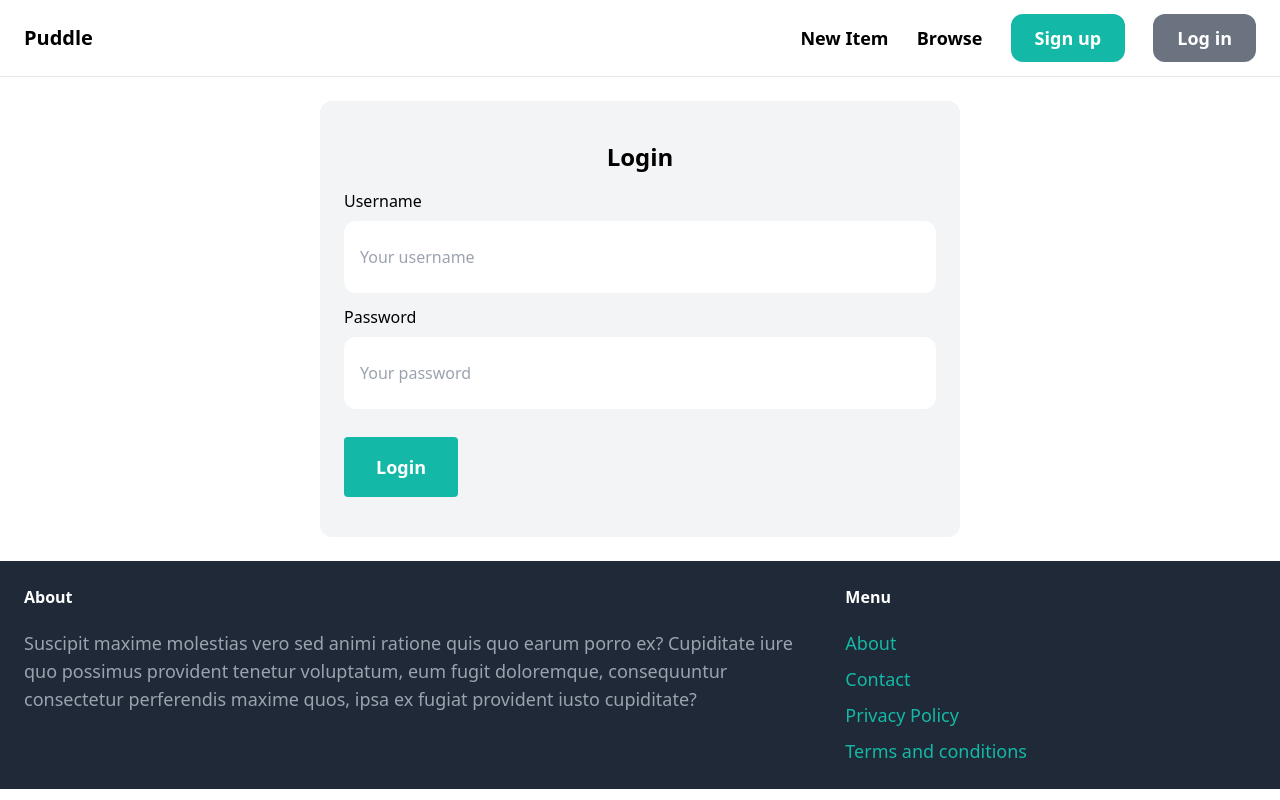
After one commit to Rishi-Mishra0704/puddle, a Django app: page /login/ in a window 1280 px wide. The commit adds this page. Run offline with Django 4.2, Linux system fonts and the light colour scheme; some libraries are stand-ins or nearby versions.

Commit message:
Add login form

```diff
--- a/core/forms.py
+++ b/core/forms.py
@@ -1,5 +1,5 @@
 from django import forms
-from django.contrib.auth.forms import UserCreationForm
+from django.contrib.auth.forms import UserCreationForm, AuthenticationForm
 from django.contrib.auth.models import User
 
 
@@ -27,3 +27,15 @@ class SignUpForm(UserCreationForm):
         widget=forms.PasswordInput(
             attrs={'placeholder': 'Confirm your password', 'class': 'w-full px-4 py-6 rounded-xl'})
     )
+
+
+class LoginForm(AuthenticationForm):
+    username = forms.CharField(
+        widget=forms.TextInput(
+            attrs={'placeholder': 'Your username', 'class': 'w-full px-4 py-6 rounded-xl'})
+    )
+
+    password = forms.CharField(
+        widget=forms.PasswordInput(
+            attrs={'placeholder': 'Your password', 'class': 'w-full px-4 py-6 rounded-xl'})
+    )
--- /dev/null
+++ b/core/templates/core/login.html
@@ -0,0 +1,30 @@
+{% extends "base.html" %}
+
+{% block content %}
+    <div class="w-1/2 my-6 p-6 mx-auto rounded-xl bg-gray-100">
+        <h1 class="text-2xl text-center font-bold my-4">Login</h1>
+
+        <form method="post" action=".">
+            {% csrf_token %}
+
+            <div class="mb-3">
+                <label class="inline-block mb-2">Username</label></br>
+                {{form.username}}
+            </div>
+            <div class="mb-3">
+                <label class="inline-block mb-2">Password</label></br>
+                {{form.password}}
+            </div>
+            {% if form.errors or form.non_field_errors %}
+                <div class="mb-3 p-6 rounded-xl bg-red-100">
+                    {% for field in form %}
+                        {{ field.errors }}
+                    {% endfor %}
+                    {{form.non_field_errors}}
+                </div>
+            {% endif %}
+
+            <button type="submit" class="bg-teal-500 hover:bg-teal-700 text-white font-bold py-4 px-8 text-lg rounded my-4">Login</button>
+        </form>
+    </div>
+{% endblock %}
--- a/core/urls.py
+++ b/core/urls.py
@@ -1,9 +1,11 @@
 from django.urls import path
-
+from django.contrib.auth import views as auth_views
+from .forms import LoginForm
 from . import views
 
 urlpatterns = [
     path("", views.index, name="home"),
     path("contact/", views.contact, name="contact"),
     path("signup/", views.signup, name="signup"),
+    path("login/", auth_views.LoginView.as_view(template_name="core/login.html",authentication_form=LoginForm), name="login"),
 ]
--- a/puddle/settings.py
+++ b/puddle/settings.py
@@ -27,7 +27,9 @@ DEBUG = True
 
 ALLOWED_HOSTS = []
 
-
+LOGIN_URL = "/login/"
+LOGIN_REDIRECT_URL = "/"
+LOGOUT_REDIRECT_URL = "/"
 # Application definition
 
 INSTALLED_APPS = [
--- a/templates/base.html
+++ b/templates/base.html
@@ -19,16 +19,31 @@
         >
         <a href="#" class="text-lg font-semibold hover:text-gray-500">Browse</a>
 
+        {% if request.user.is_authenticated %}
+        <a
+          href="#"
+          class="px-6 py-3 text-lg font-semibold bg-teal-500 text-white rounded-xl hover:bg-teal-700"
+          >Inbox</a
+        >
+        <a
+          href="#"
+          class="px-6 py-3 text-lg font-semibold bg-gray-500 text-white rounded-xl hover:bg-gray-700"
+          >Dashboard</a
+        >
+
+        {% else %}
+
         <a
           href="{% url "signup" %}"
           class="px-6 py-3 text-lg font-semibold bg-teal-500 text-white rounded-xl hover:bg-teal-700"
           >Sign up</a
         >
         <a
-          href=""
+          href="{% url "login" %}"
           class="px-6 py-3 text-lg font-semibold bg-gray-500 text-white rounded-xl hover:bg-gray-700"
           >Log in</a
         >
+        {% endif %}
       </div>
     </nav>
     {% block content %}{% endblock %}
```
